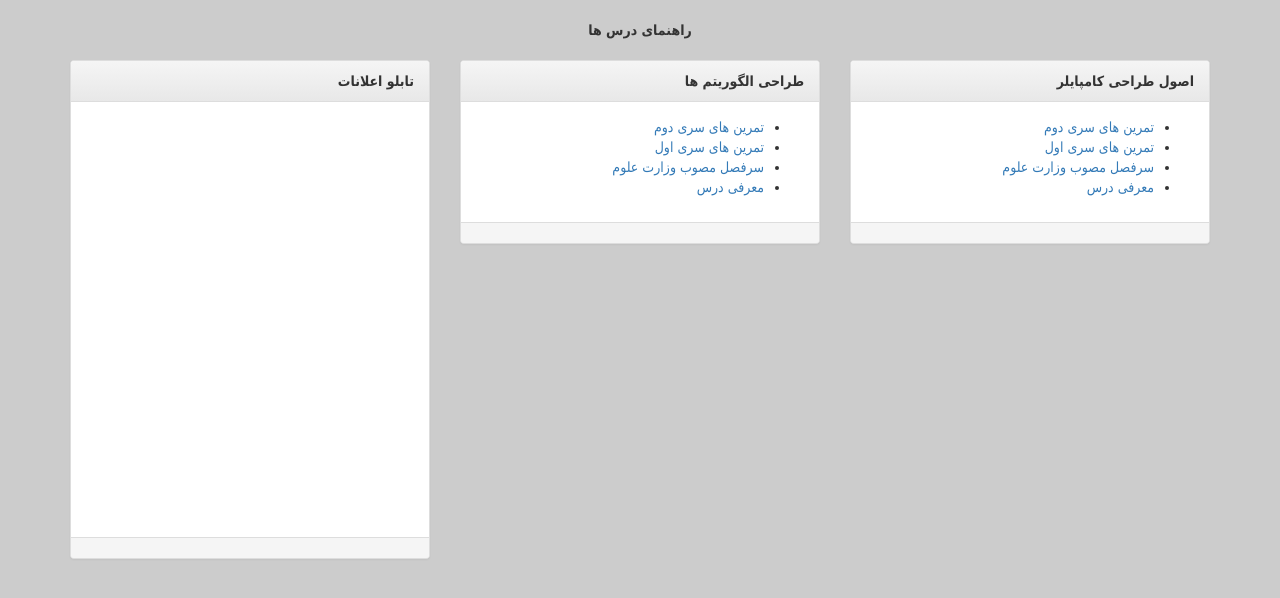
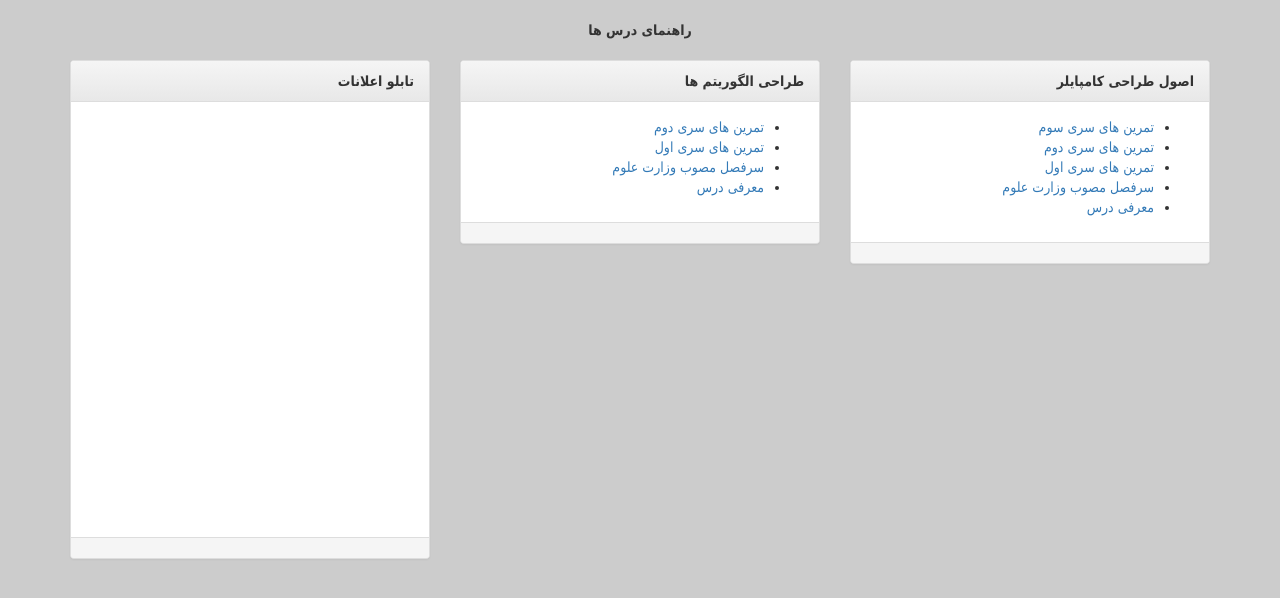
Before and after one commit to stdhwprj/stdhwprj.github.io, a plain HTML site: page index.html in a window 1280 px wide. Drawn offline with Linux system fonts and the light colour scheme.

Commit message:
new commit

```diff
--- a/index.html
+++ b/index.html
@@ -43,6 +43,7 @@
 						  <div class="panel-body">
 							<ul>
 
+								<li><a href="http://s8.picofile.com/file/8293353718/%D8%AA%D9%85%D8%B1%DB%8C%D9%86_%D8%B3%D8%B1%DB%8C_%D8%B3%D9%88%D9%85_%DA%A9%D8%A7%D9%85%D9%BE%D8%A7%DB%8C%D9%84%D8%B1.pdf.html">تمرین های سری سوم</a></li>
 								<li><a href="http://s9.picofile.com/file/8292786368/%D8%AA%D9%85%D8%B1%DB%8C%D9%86_%D8%AF%D9%88%D9%85_%DA%A9%D8%A7%D9%85%D9%BE%D8%A7%DB%8C%D9%84%D8%B1.pdf.html">تمرین های سری دوم</a></li>
 								<li><a href="http://s9.picofile.com/file/8290085842/%D8%AA%D9%85%D8%B1%DB%8C%D9%86_%D8%B3%D8%B1%DB%8C_%D8%A7%D9%88%D9%84_%DA%A9%D8%A7%D9%85%D9%BE%D8%A7%DB%8C%D9%84%D8%B1.pdf.html">تمرین های سری اول</a></li>
 								<li><a href="http://s2.picofile.com/file/8288071518/98_%D8%B3%D8%B1_%D9%81%D8%B5%D9%84_%D9%85%D8%B5%D9%88%D8%A8_%D8%AF%D8%B1%D8%B3_%DA%A9%D8%A7%D9%85%D9%BE%D8%A7%DB%8C%D9%84%D8%B1.pdf.html">سرفصل مصوب وزارت علوم</a></li>
```
